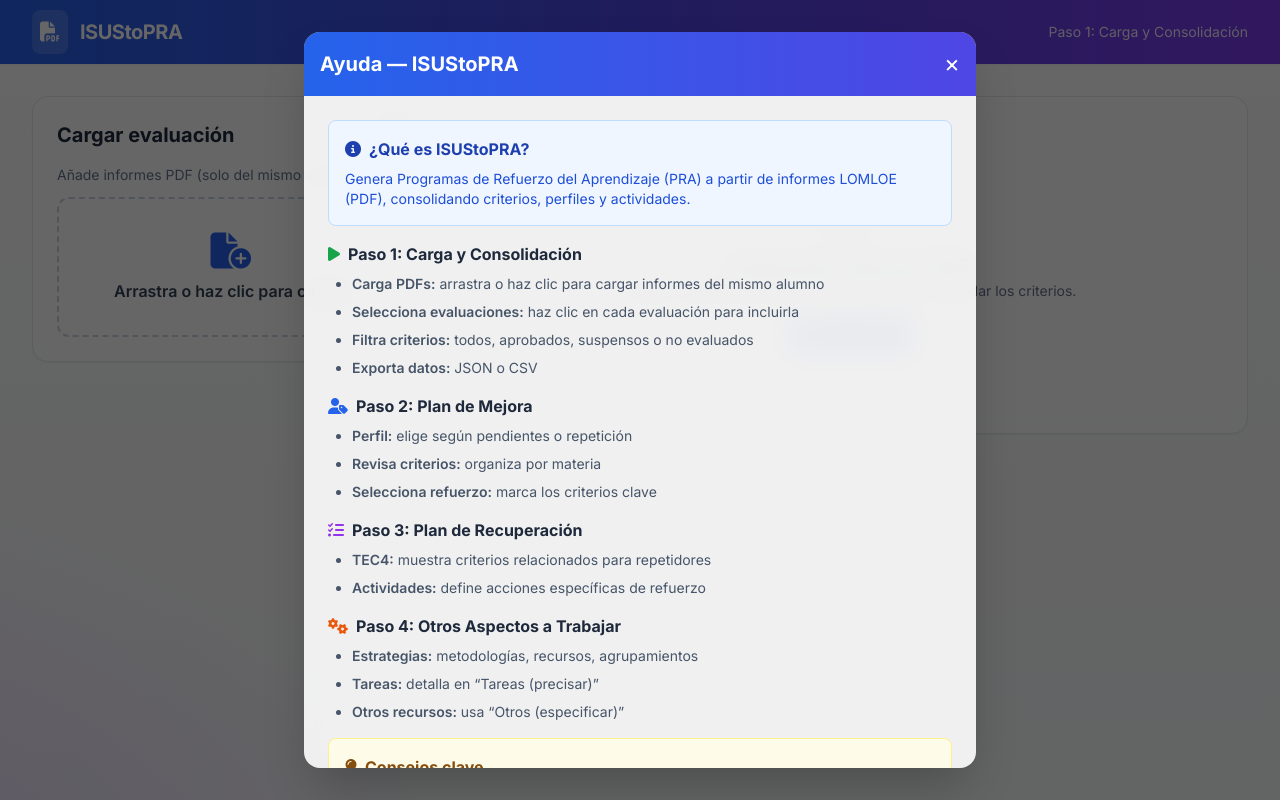
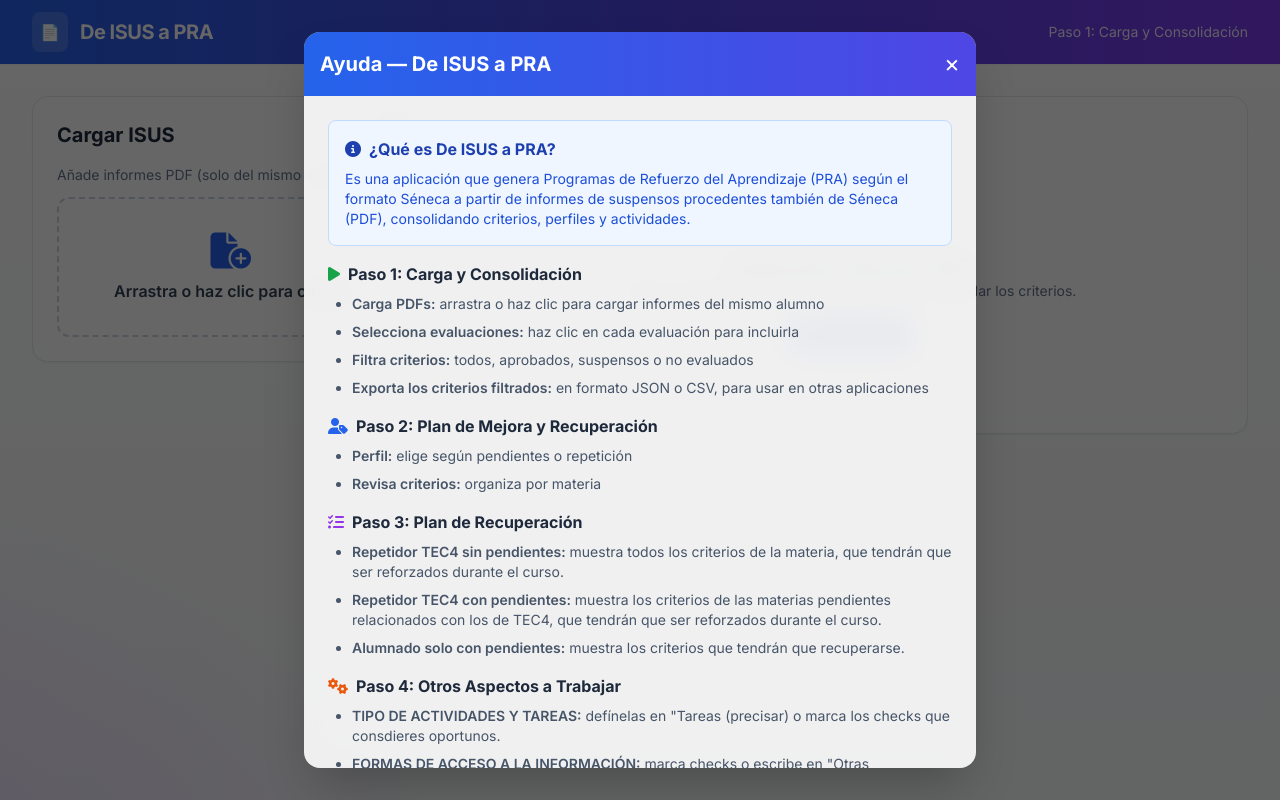
Before and after one commit to angelmicelti/ISUStoPRA, a plain HTML site: page index.html in a window 1280 px wide. Both pictures are taken after a click on the button "Ayuda". Drawn offline with nearby package versions, Linux system fonts and the light colour scheme.

Commit message:
Update index.html

```diff
--- a/index.html
+++ b/index.html
@@ -166,8 +166,8 @@
     <div class="bg-gradient-to-r from-blue-600 via-indigo-600 to-violet-600 text-white">
       <div class="max-w-7xl mx-auto px-4 sm:px-6 lg:px-8 h-[var(--header-h)] flex items-center justify-between">
         <div class="flex items-center gap-3">
-          <div class="bg-white/15 text-white p-2 rounded-lg"><i class="fa-solid fa-file-pdf text-xl"></i></div>
-          <h1 class="text-lg md:text-xl font-bold tracking-tight">ISUStoPRA</h1>
+          <div class="bg-white/15 text-white p-2 rounded-lg"text-xl">📄</div>
+          <h1 class="text-lg md:text-xl font-bold tracking-tight">De ISUS a PRA</h1>
         </div>
         <div class="text-sm opacity-90 hidden sm:block">
           <span id="headerScreenTitle">Paso 1: Carga y Consolidación</span>
@@ -180,13 +180,13 @@
   <div id="helpModal" class="hidden fixed inset-0 bg-black/60 flex items-center justify-center z-50 p-4">
     <div class="bg-white/90 backdrop-blur-md rounded-2xl shadow-2xl max-w-2xl w-full max-h-[92vh] overflow-y-auto dark-mode-compatible">
       <div class="bg-gradient-to-r from-blue-600 to-indigo-600 text-white p-4 rounded-t-2xl flex justify-between items-center">
-        <h2 class="text-xl font-bold">Ayuda — ISUStoPRA</h2>
+        <h2 class="text-xl font-bold">Ayuda — De ISUS a PRA</h2>
         <button onclick="closeHelp()" class="text-white hover:text-blue-200 text-2xl">&times;</button>
       </div>
       <div class="p-6 space-y-4">
         <div class="bg-blue-50 p-4 rounded-lg border border-blue-200">
-          <h3 class="font-bold text-blue-800 mb-2 flex items-center gap-2"><i class="fa-solid fa-circle-info"></i> ¿Qué es ISUStoPRA?</h3>
-          <p class="text-blue-700 text-sm">Genera Programas de Refuerzo del Aprendizaje (PRA) a partir de informes LOMLOE (PDF), consolidando criterios, perfiles y actividades.</p>
+          <h3 class="font-bold text-blue-800 mb-2 flex items-center gap-2"><i class="fa-solid fa-circle-info"></i> ¿Qué es De ISUS a PRA?</h3>
+          <p class="text-blue-700 text-sm">Es una aplicación que genera Programas de Refuerzo del Aprendizaje (PRA) según el formato Séneca a partir de informes de suspensos procedentes también de Séneca (PDF), consolidando criterios, perfiles y actividades.</p>
         </div>
 
         <div>
@@ -195,33 +195,35 @@
             <li><span class="font-semibold">Carga PDFs:</span> arrastra o haz clic para cargar informes del mismo alumno</li>
             <li><span class="font-semibold">Selecciona evaluaciones:</span> haz clic en cada evaluación para incluirla</li>
             <li><span class="font-semibold">Filtra criterios:</span> todos, aprobados, suspensos o no evaluados</li>
-            <li><span class="font-semibold">Exporta datos:</span> JSON o CSV</li>
+            <li><span class="font-semibold">Exporta los criterios filtrados:</span> en formato JSON o CSV, para usar en otras aplicaciones</li>
           </ul>
         </div>
 
         <div>
-          <h3 class="font-bold text-slate-800 mb-2 flex items-center gap-2"><i class="fa-solid fa-user-tag text-blue-600"></i> Paso 2: Plan de Mejora</h3>
+          <h3 class="font-bold text-slate-800 mb-2 flex items-center gap-2"><i class="fa-solid fa-user-tag text-blue-600"></i> Paso 2: Plan de Mejora y Recuperación</h3>
           <ul class="text-sm text-slate-600 space-y-2 ml-6 list-disc">
             <li><span class="font-semibold">Perfil:</span> elige según pendientes o repetición</li>
             <li><span class="font-semibold">Revisa criterios:</span> organiza por materia</li>
-            <li><span class="font-semibold">Selecciona refuerzo:</span> marca los criterios clave</li>
-          </ul>
+            </ul>
         </div>
 
         <div>
           <h3 class="font-bold text-slate-800 mb-2 flex items-center gap-2"><i class="fa-solid fa-list-check text-purple-600"></i> Paso 3: Plan de Recuperación</h3>
           <ul class="text-sm text-slate-600 space-y-2 ml-6 list-disc">
-            <li><span class="font-semibold">TEC4:</span> muestra criterios relacionados para repetidores</li>
-            <li><span class="font-semibold">Actividades:</span> define acciones específicas de refuerzo</li>
+            <li><span class="font-semibold">Repetidor TEC4 sin pendientes:</span> muestra todos los criterios de la materia, que tendrán que ser reforzados durante el curso.</li>
+            <li><span class="font-semibold">Repetidor TEC4 con pendientes:</span> muestra los criterios de las materias pendientes relacionados con los de TEC4, que tendrán que ser reforzados durante el curso.</li>
+			<li><span class="font-semibold">Alumnado solo con pendientes:</span> muestra los criterios que tendrán que recuperarse.</li>
           </ul>
         </div>
 
         <div>
           <h3 class="font-bold text-slate-800 mb-2 flex items-center gap-2"><i class="fa-solid fa-gears text-orange-600"></i> Paso 4: Otros Aspectos a Trabajar</h3>
           <ul class="text-sm text-slate-600 space-y-2 ml-6 list-disc">
-            <li><span class="font-semibold">Estrategias:</span> metodologías, recursos, agrupamientos</li>
-            <li><span class="font-semibold">Tareas:</span> detalla en “Tareas (precisar)”</li>
-            <li><span class="font-semibold">Otros recursos:</span> usa “Otros (especificar)”</li>
+            <li><span class="font-semibold">TIPO DE ACTIVIDADES Y TAREAS:</span> defínelas en "Tareas (precisar) o marca los checks que consdieres oportunos.</li>
+			<li><span class="font-semibold">FORMAS DE ACCESO A LA INFORMACIÓN:</span> marca checks o escribe en "Otras (especificar)"</li>
+            <li><span class="font-semibold">RECURSOS DIDÁCTICOS:</span> selecciona checks o escribe en "Otros (especificar)"</li>
+            <li><span class="font-semibold">AGRUPAMIENTOS, DISTRIBUCIÓN DE ESPACIOS Y TIEMPOS:</span> selecciona checks o escribe en "Otros (especificar)"</li>
+			<li><span class="font-semibold">INSTRUMENTOS DE EVALUACIÓN:</span> selecciona checks o escribe en "Otros (especificar)"</li>
           </ul>
         </div>
 
@@ -274,7 +276,7 @@
       <div class="w-full lg:w-1/3 space-y-6">
         <div id="uploadSection" class="bg-white/80 backdrop-blur-md rounded-2xl shadow-sm border border-slate-200 p-6">
           <div class="flex items-center justify-between mb-4">
-            <h2 class="text-xl font-bold text-slate-800">Cargar evaluación</h2>
+            <h2 class="text-xl font-bold text-slate-800">Cargar ISUS</h2>
             <button onclick="showHelp()" class="text-blue-600 hover:text-blue-800" title="Ayuda">
               <i class="fa-solid fa-circle-question text-xl"></i>
             </button>
```
